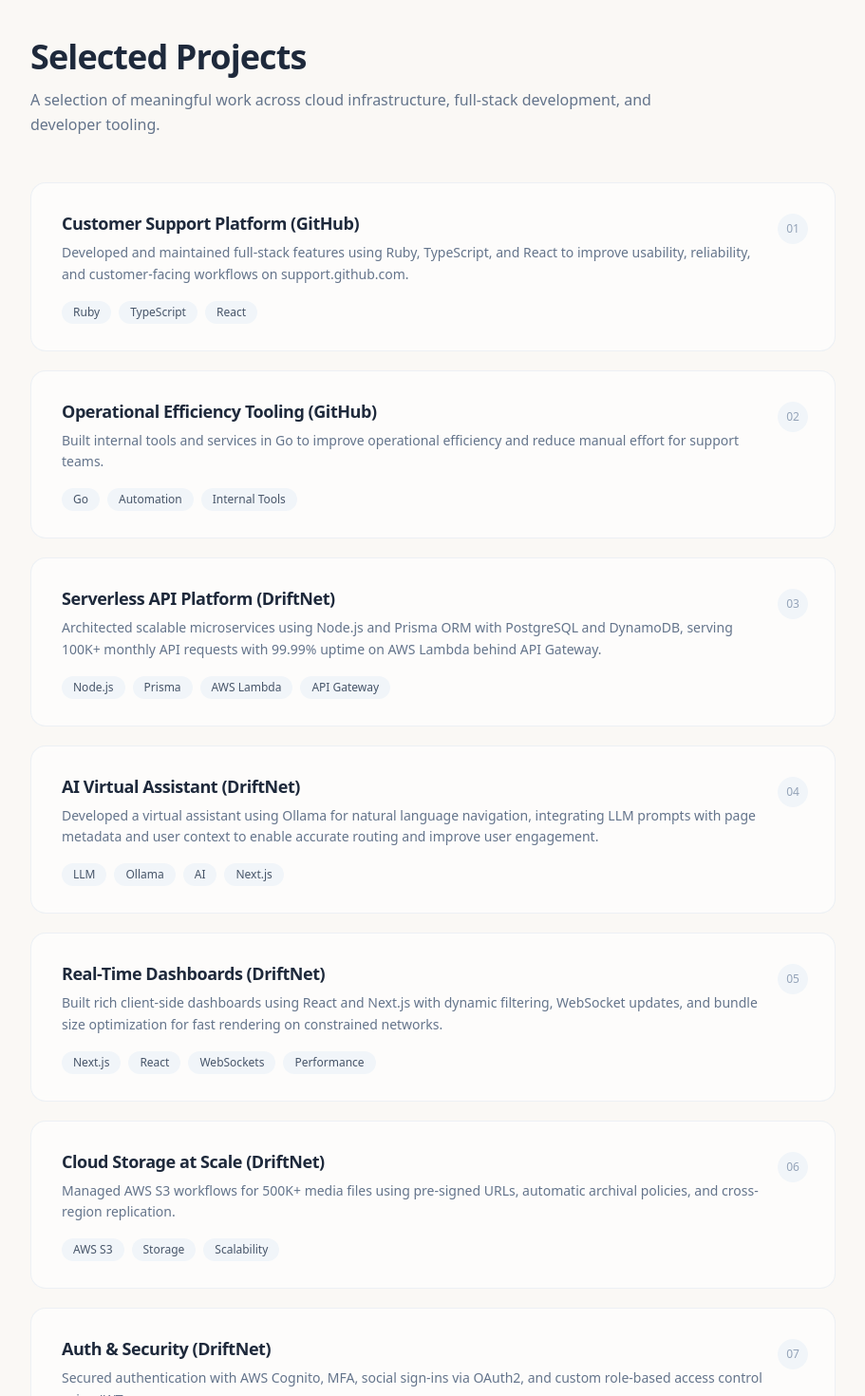
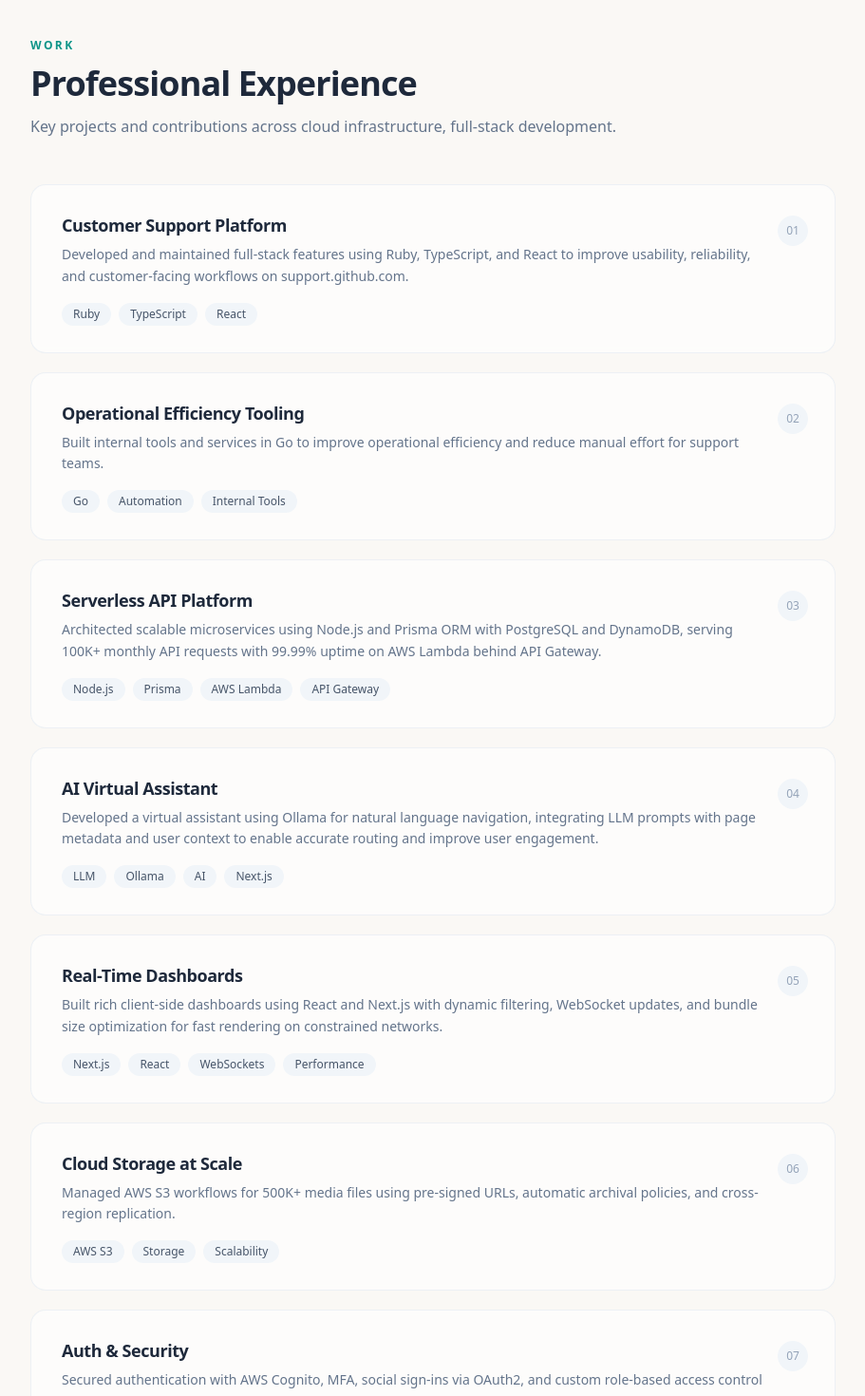
Before and after one commit to emanuels8/Portfolio, a React (Vite) app: page /projects in a window 1280 px wide. Shown: the part 100-1570 px from the top of the page at 95% size, without its empty margins (184-1095 px from the left). Built offline with nearby package versions, Linux system fonts and the light colour scheme.

Commit message:
Rename to professinal experience

```diff
--- a/src/components/Projects.tsx
+++ b/src/components/Projects.tsx
@@ -26,12 +26,15 @@
       </Link>
 
       <header className="mb-12 max-w-2xl">
+        <p className="text-xs font-semibold uppercase tracking-[0.2em] text-teal-600 mb-3">
+          Work
+        </p>
         <h2 className="text-3xl font-extrabold tracking-tight text-slate-800 sm:text-4xl">
-          Selected Projects
+          Professional Experience
         </h2>
         <p className="mt-3 text-base leading-relaxed text-slate-500">
-          A selection of meaningful work across cloud infrastructure, full-stack
-          development, and developer tooling.
+          Key projects and contributions across cloud infrastructure, full-stack
+          development.
         </p>
       </header>
 
--- a/src/components/data.ts
+++ b/src/components/data.ts
@@ -1,48 +1,48 @@
 export const selectedWork = [
   {
-    title: "Customer Support Platform (GitHub)",
+    title: "Customer Support Platform",
     summary:
       "Developed and maintained full-stack features using Ruby, TypeScript, and React to improve usability, reliability, and customer-facing workflows on support.github.com.",
     tags: ["Ruby", "TypeScript", "React"],
   },
   {
-    title: "Operational Efficiency Tooling (GitHub)",
+    title: "Operational Efficiency Tooling",
     summary:
       "Built internal tools and services in Go to improve operational efficiency and reduce manual effort for support teams.",
     tags: ["Go", "Automation", "Internal Tools"],
   },
   {
-    title: "Serverless API Platform (DriftNet)",
+    title: "Serverless API Platform",
     summary:
       "Architected scalable microservices using Node.js and Prisma ORM with PostgreSQL and DynamoDB, serving 100K+ monthly API requests with 99.99% uptime on AWS Lambda behind API Gateway.",
     tags: ["Node.js", "Prisma", "AWS Lambda", "API Gateway"],
   },
   {
-    title: "AI Virtual Assistant (DriftNet)",
+    title: "AI Virtual Assistant",
     summary:
       "Developed a virtual assistant using Ollama for natural language navigation, integrating LLM prompts with page metadata and user context to enable accurate routing and improve user engagement.",
     tags: ["LLM", "Ollama", "AI", "Next.js"],
   },
   {
-    title: "Real-Time Dashboards (DriftNet)",
+    title: "Real-Time Dashboards",
     summary:
       "Built rich client-side dashboards using React and Next.js with dynamic filtering, WebSocket updates, and bundle size optimization for fast rendering on constrained networks.",
     tags: ["Next.js", "React", "WebSockets", "Performance"],
   },
   {
-    title: "Cloud Storage at Scale (DriftNet)",
+    title: "Cloud Storage at Scale",
     summary:
       "Managed AWS S3 workflows for 500K+ media files using pre-signed URLs, automatic archival policies, and cross-region replication.",
     tags: ["AWS S3", "Storage", "Scalability"],
   },
   {
-    title: "Auth & Security (DriftNet)",
+    title: "Auth & Security",
     summary:
       "Secured authentication with AWS Cognito, MFA, social sign-ins via OAuth2, and custom role-based access control using JWTs.",
     tags: ["AWS Cognito", "OAuth2", "JWT", "Security"],
   },
   {
-    title: "Event-Driven Notifications (DriftNet)",
+    title: "Event-Driven Notifications",
     summary:
       "Developed event-driven Lambda functions for scheduling and delivering user-created event information via Amazon SNS.",
     tags: ["AWS SNS", "Lambda", "Event-Driven"],
```
